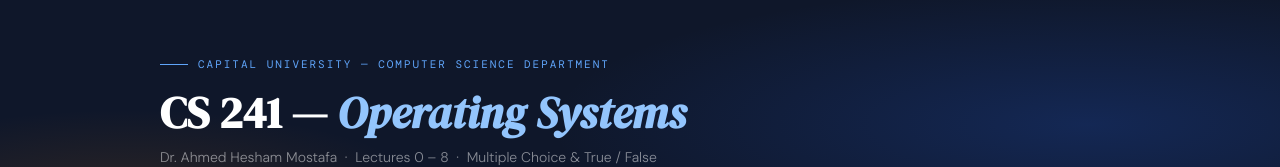
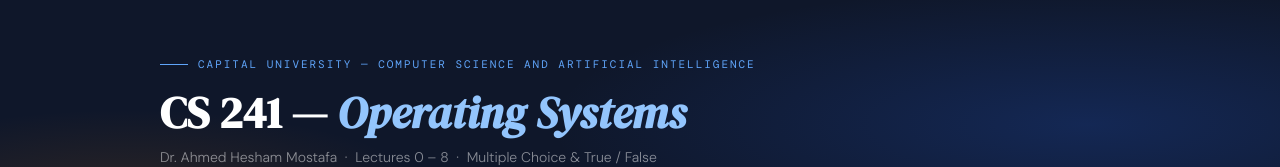
Before and after one commit to muddathiroshey/OS-Test, a plain HTML site: page index.html in a window 1280 px wide. Shown: the top 167 px of the page. Drawn offline with nearby package versions, Linux system fonts and the light colour scheme.

Commit message:
Update and rename os_test.html to index.html

```diff
--- a/os_test.html
+++ b/index.html
@@ -145,7 +145,7 @@
 
 <header class="hero">
   <div class="hero-inner">
-    <div class="hero-eyebrow">Capital University — Computer Science Department</div>
+    <div class="hero-eyebrow">Capital University — Computer Science and Artificial Intelligence</div>
     <h1 class="hero-title">CS 241 — <em>Operating Systems</em></h1>
     <p class="hero-sub">Dr. Ahmed Hesham Mostafa &nbsp;·&nbsp; Lectures 0 – 8 &nbsp;·&nbsp; Multiple Choice & True / False</p>
   </div>
```
